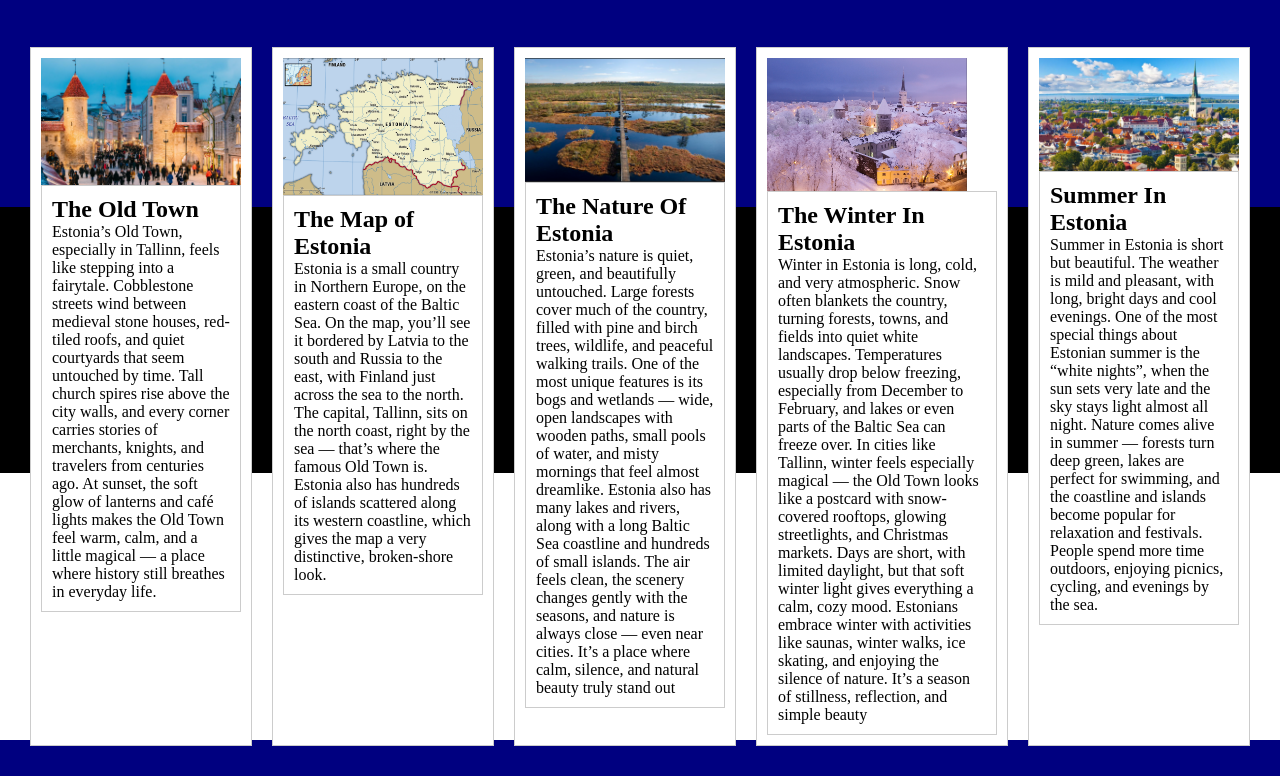
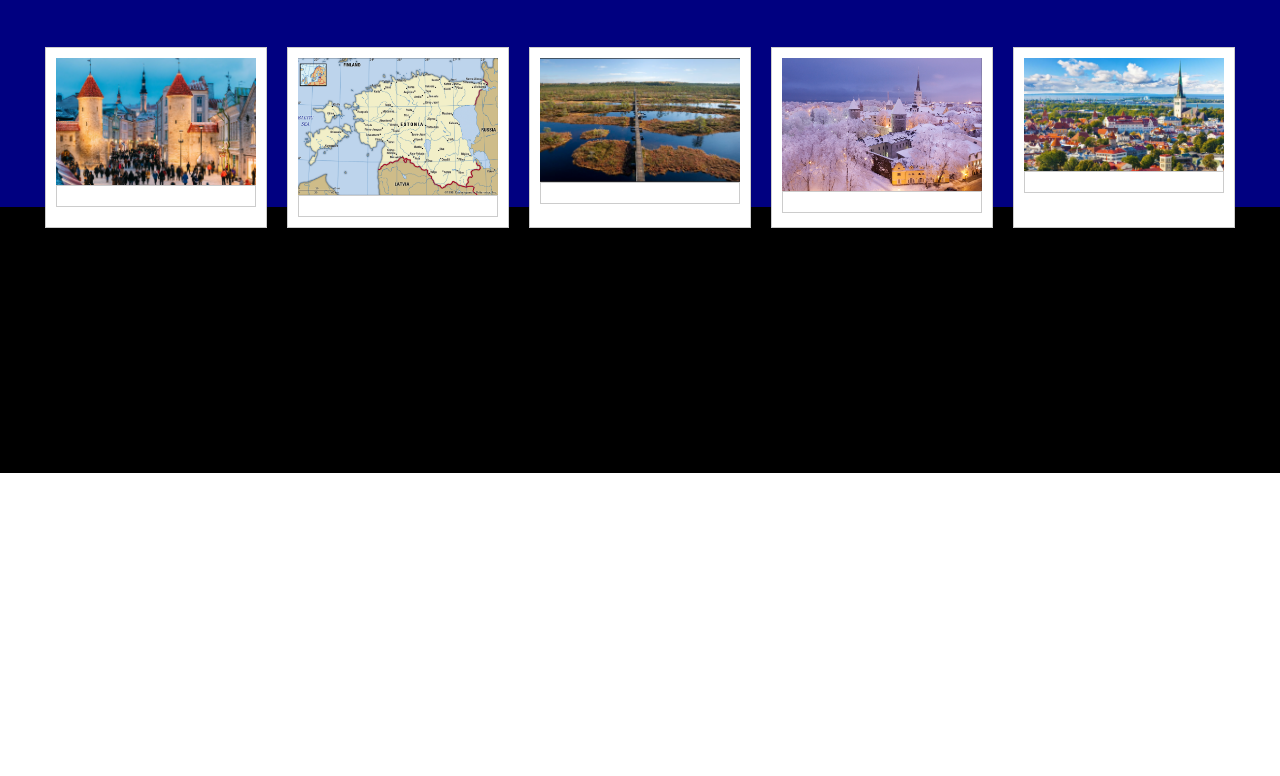
Before and after one commit to Baddar406/BAM, a plain HTML site: page index.html in a window 1280 px wide. Shown: the part 60-836 px from the top of the page. After the commit the page ends 800 px from the top, so only its background shows below. Drawn offline with Linux system fonts and the light colour scheme.

Commit message:
Added 5 new pages, removed description under pictures on the main page, added description on the new pages.

```diff
--- a/index.html
+++ b/index.html
@@ -12,48 +12,38 @@
     </header>
     <main class="Gallery">
         <div class="photo1">
-            <img src="images\image.png" alt="photo 1">
+           <a href="img0.html"><img src="images/img0.png" alt="photo 1"></a>
             <div class="text1">
-                <h2>The Old Town</h2>
-                <p>Estonia’s Old Town, especially in Tallinn, feels like stepping into a fairytale. Cobblestone streets wind between medieval stone houses, red-tiled roofs, and quiet courtyards that seem untouched by time. Tall church spires rise above the city walls, and every corner carries stories of merchants, knights, and travelers from centuries ago. At sunset, the soft glow of lanterns and café lights makes the Old Town feel warm, calm, and a little magical — a place where history still breathes in everyday life.</p>
+
+
             </div>
         </div>
         <div class="photo2">
-            <img src="images\img1.png" alt="photo 2">
+            <a href="img1.html"><img src="images/img1.png" alt="photo 2"></a>
             <div class="text2">
-                <h2>The Map of Estonia</h2>
-                <p>Estonia is a small country in Northern Europe, on the eastern coast of the Baltic Sea. On the map, you’ll see it bordered by Latvia to the south and Russia to the east, with Finland just across the sea to the north.
 
-                    The capital, Tallinn, sits on the north coast, right by the sea — that’s where the famous Old Town is. Estonia also has hundreds of islands scattered along its western coastline, which gives the map a very distinctive, broken-shore look.</p>
+
             </div>
         </div>
         <div class="photo3">
-            <img src="images/img2.png" alt="photo 3">
+            <a href="img2.html"><img src="images/img2.png" alt="photo 3"></a>
             <div class="text3">
-                <h2>The Nature Of Estonia</h2>
-                <p>Estonia’s nature is quiet, green, and beautifully untouched. Large forests cover much of the country, filled with pine and birch trees, wildlife, and peaceful walking trails. One of the most unique features is its bogs and wetlands — wide, open landscapes with wooden paths, small pools of water, and misty mornings that feel almost dreamlike.
 
-                        Estonia also has many lakes and rivers, along with a long Baltic Sea coastline and hundreds of small islands. The air feels clean, the scenery changes gently with the seasons, and nature is always close — even near cities. It’s a place where calm, silence, and natural beauty truly stand out</p>
+
             </div>
         </div>
         <div class="photo4">
-            <img src="images/img3.png" alt="photo 4">
+            <a href="img3.html"><img src="images/img3.png" alt="photo 4"></a>
             <div class="text4">
-                <h2>The Winter In Estonia</h2>
-                <p>Winter in Estonia is long, cold, and very atmospheric. Snow often blankets the country, turning forests, towns, and fields into quiet white landscapes. Temperatures usually drop below freezing, especially from December to February, and lakes or even parts of the Baltic Sea can freeze over.
 
-                In cities like Tallinn, winter feels especially magical — the Old Town looks like a postcard with snow-covered rooftops, glowing streetlights, and Christmas markets. Days are short, with limited daylight, but that soft winter light gives everything a calm, cozy mood.
 
-                Estonians embrace winter with activities like saunas, winter walks, ice skating, and enjoying the silence of nature. It’s a season of stillness, reflection, and simple beauty</p>
             </div>
         </div>
         <div class="photo5">
-            <img src="images/img4.png" alt="photo 5">
+            <a href="img4.html"><img src="images/img4.png" alt="photo 5"></a>
             <div class="text5">
-                <h2>Summer In Estonia</h2>
-                <p>Summer in Estonia is short but beautiful. The weather is mild and pleasant, with long, bright days and cool evenings. One of the most special things about Estonian summer is the “white nights”, when the sun sets very late and the sky stays light almost all night.
 
-                Nature comes alive in summer — forests turn deep green, lakes are perfect for swimming, and the coastline and islands become popular for relaxation and festivals. People spend more time outdoors, enjoying picnics, cycling, and evenings by the sea.</p>
+
             </div>
         </div>
     </main>
```
Also changed, not shown: img0.html (added, +13 -0 lines), img1.html (added, +15 -0 lines), img2.html (added, +15 -0 lines), img3.html (added, +13 -0 lines), img4.html (added, +13 -0 lines), images/img0.png (renamed from images/image.png).
